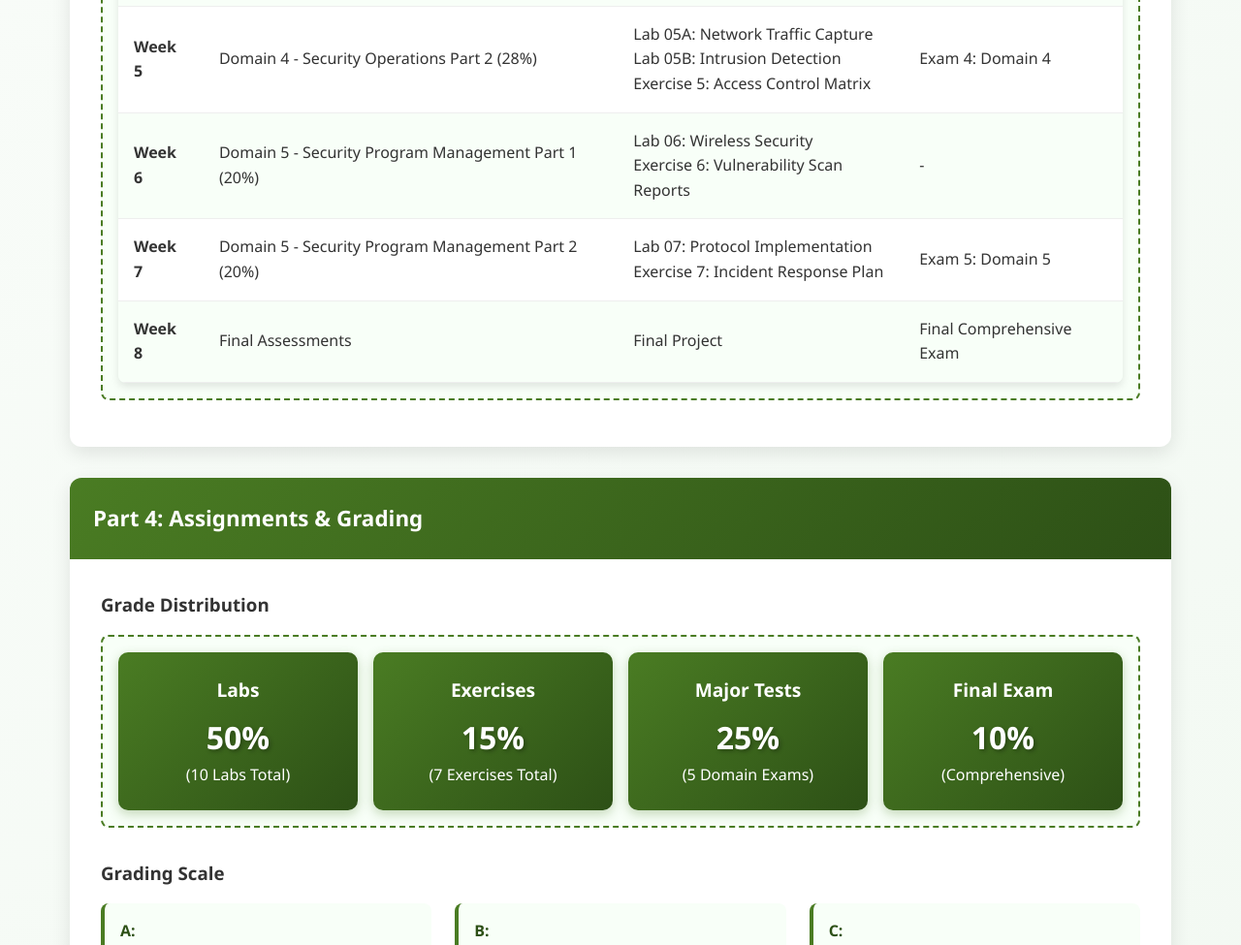
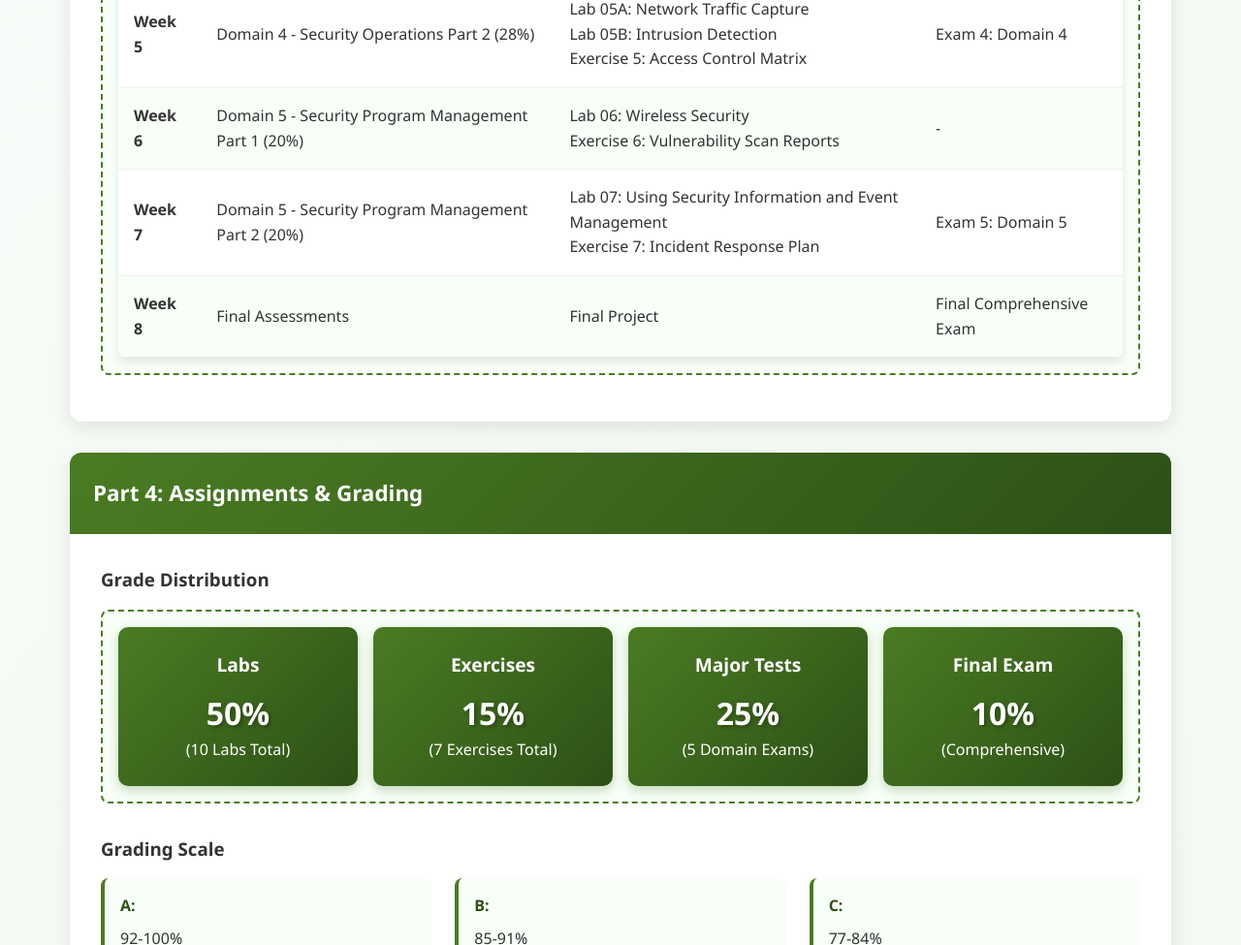
Before and after one commit to sands-mvcc/lan153, a plain HTML site: page syllabus.html in a window 1280 px wide. Shown: the part 3207-4182 px from the top of the page at 97% size. Drawn offline with Linux system fonts and the light colour scheme.

Commit message:
Update syllabus.html

```diff
--- a/syllabus.html
+++ b/syllabus.html
@@ -552,7 +552,7 @@
                             <tr>
                                 <td><strong>Week 7</strong></td>
                                 <td>Domain 5 - Security Program Management Part 2 (20%)</td>
-                                <td>Lab 07: Protocol Implementation<br>Exercise 7: Incident Response Plan</td>
+                                <td>Lab 07: Using Security Information and Event Management<br>Exercise 7: Incident Response Plan</td>
                                 <td>Exam 5: Domain 5</td>
                             </tr>
                             <tr>
```
